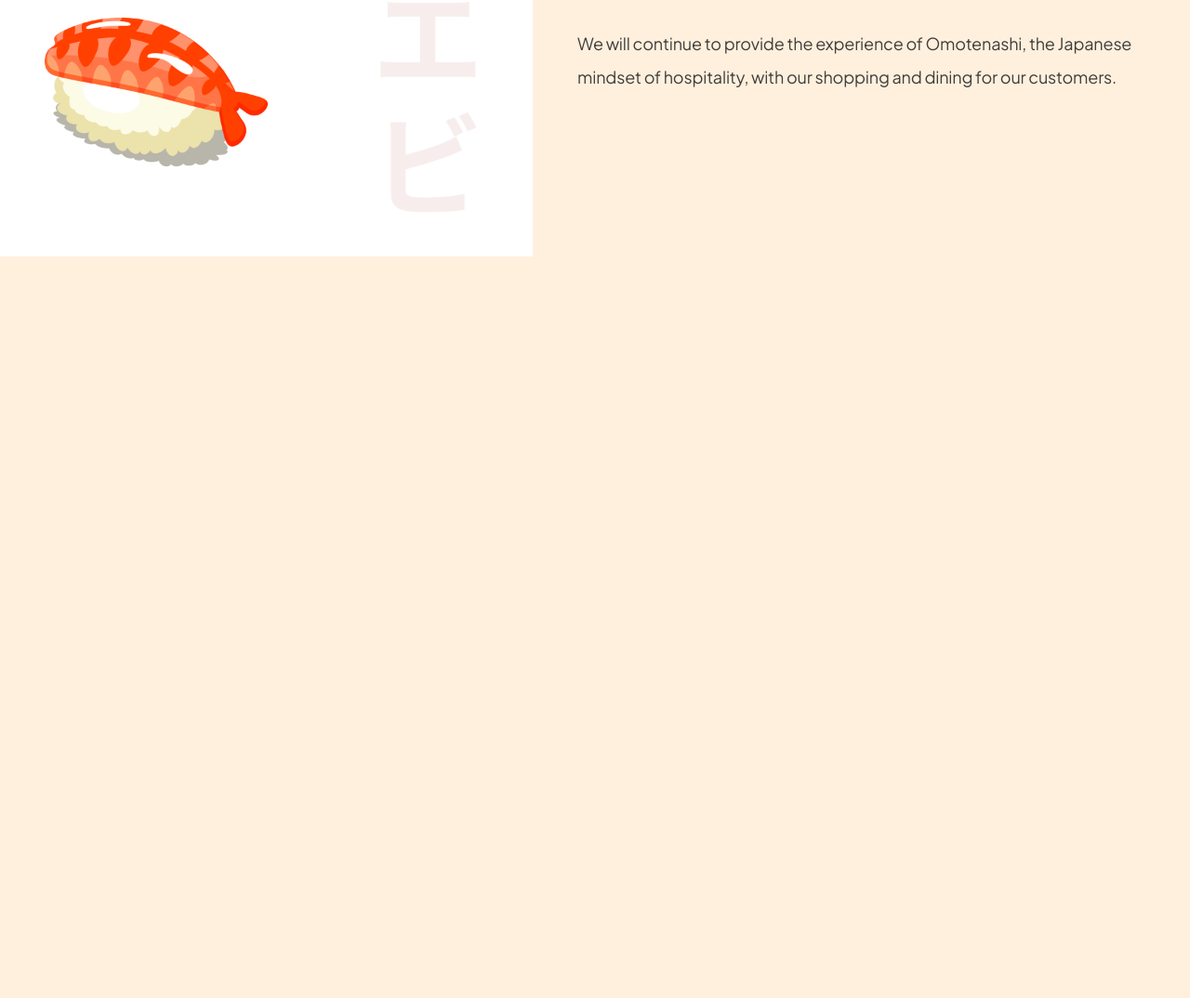
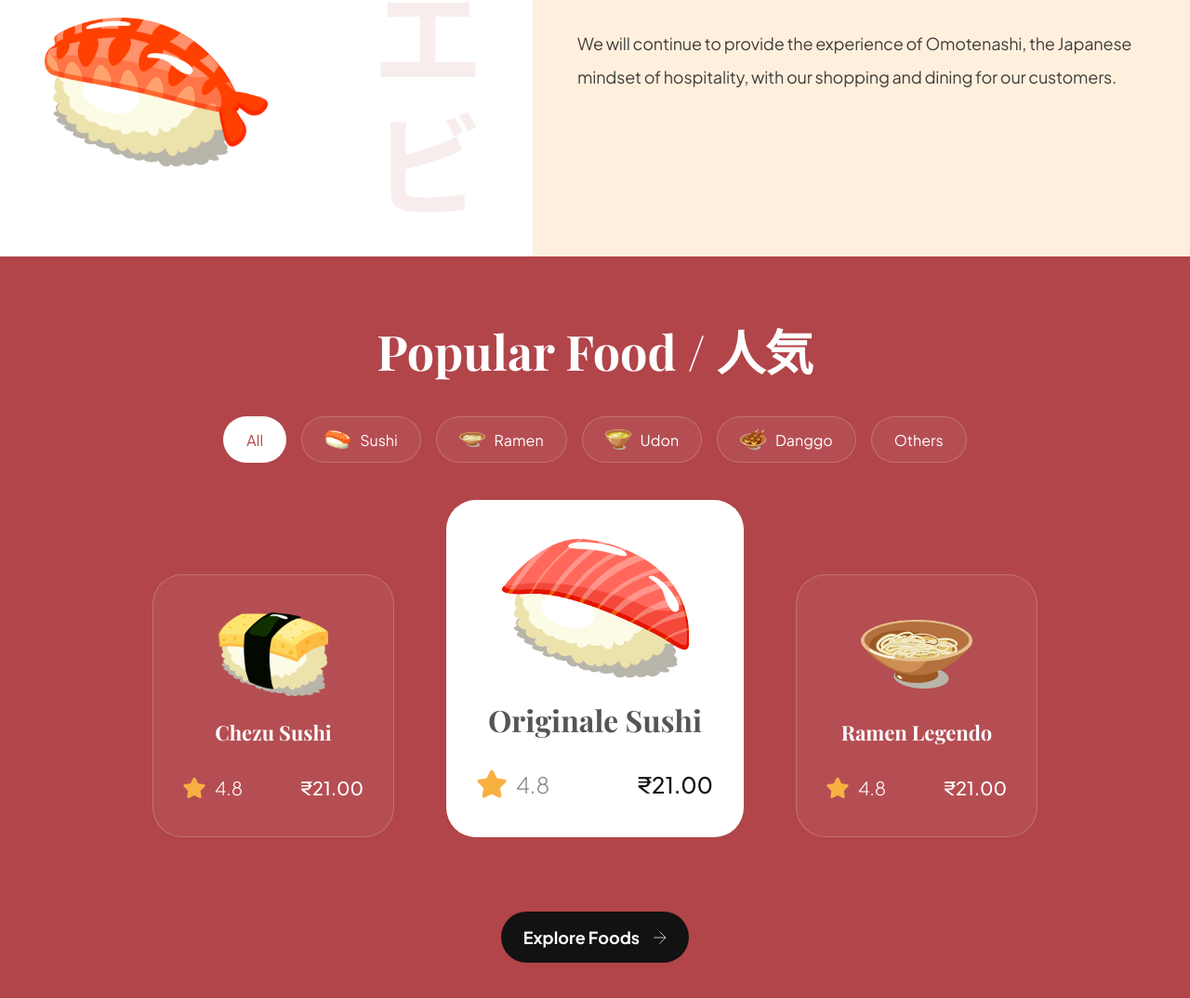
Before and after one commit to NelsonSamuvel/Sushi-website-html-css, a website built with Vite: page index.html in a window 1280 px wide. Shown: the part 1253-2327 px from the top of the page at 93% size. Before the commit the page ends 1529 px from the top, so only its background shows below. Built offline with nearby package versions, Linux system fonts and the light colour scheme.

Commit message:
add pupular-foods section

```diff
--- a/index.html
+++ b/index.html
@@ -113,6 +113,80 @@
 
      </section>
 
+     <section class="popular-foods" id="menu">
+      <h2 class="popular-foods__title">Popular Food / 人気</h2>
+      <div class="popular-foods__filter">
+        <button class="popular-foods__filter-btn active">
+          All
+        </button>
+        <button class="popular-foods__filter-btn">
+          <img src="src/assets/sushi-9.png" alt="sushi 9">
+          Sushi
+        </button>
+        <button class="popular-foods__filter-btn">
+          <img src="src/assets/sushi-8.png" alt="sushi 8">
+          Ramen
+        </button>
+        <button class="popular-foods__filter-btn">
+          <img src="src/assets/sushi-7.png" alt="sushi 7">
+          Udon
+        </button>
+        <button class="popular-foods__filter-btn">
+          <img src="src/assets/sushi-6.png" alt="sushi 6">
+          Danggo
+        </button>
+        <button class="popular-foods__filter-btn">
+          Others
+        </button>
+      </div>
+
+      <div class="popular-foods__menu">
+        <article class="popular-foods__card">
+          <img class="popular-foods__card-image" src="src/assets/sushi-12.png" alt="sushi 12">
+          <h4 class="popular-foods__card-title">Chezu Sushi</h4>
+          <div class="popular-foods__card-details flex-between">
+            <div class="popular-foods__card-rating">
+              <img src="src/assets/star.svg" alt="star">
+              4.8
+            </div>
+            <p>₹21.00</p>
+          </div>
+        </article>
+
+        <article class="popular-foods__card active-card">
+          <img class="popular-foods__card-image" src="src/assets/sushi-11.png" alt="sushi 11">
+          <h4 class="popular-foods__card-title">Originale Sushi</h4>
+          <div class="popular-foods__card-details flex-between">
+            <div class="popular-foods__card-rating">
+              <img src="src/assets/star.svg" alt="star">
+              4.8
+            </div>
+            <p>₹21.00</p>
+          </div>
+        </article>
+
+        <article class="popular-foods__card">
+          <img class="popular-foods__card-image" src="src/assets/sushi-10.png" alt="sushi 10">
+          <h4 class="popular-foods__card-title">Ramen Legendo
+          </h4>
+          <div class="popular-foods__card-details flex-between">
+            <div class="popular-foods__card-rating">
+              <img src="src/assets/star.svg" alt="star">
+              4.8
+            </div>
+            <p>₹21.00</p>
+          </div>
+        </article>
+
+      </div>
+
+      <button class="popular-foods__btn">
+        Explore Foods
+        <img src="src/assets/arrow-right.svg" alt="arrow-right">
+      </button>
+
+     </section>
+
 
 
     <script type="module" src="/src/js/main.js"></script>
--- /dev/null
+++ b/src/css/sections/popular.css
@@ -0,0 +1,171 @@
+.popular-foods{
+    background-color: var(--primary-color);
+    padding: 4rem;
+
+}
+
+.popular-foods__title{
+    text-align: center;
+    color: #fff;
+    font-family: var(--playfair-display);
+    font-size: 3.25rem;
+    line-height: 76px;
+}
+
+.popular-foods__filter{
+    max-width: 100%;
+    display: flex;
+    justify-content: center;
+    margin-top: 2rem;
+    gap: 1rem;
+    overflow-x: auto;
+}
+
+.popular-foods__filter-btn{
+    padding: 10px 24px;
+    background-color: rgba(255, 255, 255, 0.05);
+    border: 1px solid rgba(255, 255, 255, 0.2);
+    cursor: pointer;
+    color: #fff;
+    display: flex;
+    align-items: center;
+    flex-direction: row;
+    gap: 10px;
+    border-radius: 64px;
+    font-weight: 400;
+    font-size: 1rem;
+    font-family: var(--plus-jakarta-sans);
+}
+
+.popular-foods__filter-btn img{
+    width: 28px;
+    height: 28px;
+    object-fit: contain;
+}
+
+.popular-foods__filter-btn.active{
+    background: #fff;
+    color: var(--primary-color);
+}
+
+
+.popular-foods__filter-btn:hover{
+    background: #fff;
+    color: var(--primary-color);
+}
+
+.popular-foods__menu{
+    margin-top: 2.5rem;
+    display: flex;
+    justify-content: center;
+    align-items: flex-end;
+    flex-wrap: wrap;
+    gap: 56px;
+}
+
+.popular-foods__btn{
+    background-color: var(--secondary-color);
+    color: #fff;
+    font-family: var(--plus-jakarta-sans);
+    border: none;
+    outline: none;
+    font-size: 18px;
+    font-weight: 700;
+    border-radius: 64px;
+    padding: 1rem 1.5rem;
+    margin: 80px auto 0;
+    display: block;
+    cursor: pointer;
+}
+
+.popular-foods__btn img{
+    width: 14px;
+    height: 14px;
+    margin-left: 12px;
+}
+
+.popular-foods__card{
+    background: rgba(255, 255, 255, 0.05);
+    padding: 2.5rem 2rem;
+    border-radius: 32px;
+    display: flex;
+    flex-direction: column;
+    align-items: center;
+    min-width: 260px;
+    height: fit-content;
+    border: 1px solid rgba(255, 255, 255, 0.2);
+}
+
+.popular-foods__card-image{
+    width: 120px;
+    height: 90px;
+    object-fit: contain;
+}
+
+.popular-foods__card-title{
+    margin-top: 24px;
+    color: #fff;
+    font-family: var(--playfair-display);
+    font-size: 22px;
+}
+
+.popular-foods__card-details{
+    width: 100%;
+    margin-top: 32px;
+}
+
+.popular-foods__card-rating{
+    display: flex;
+    align-items: center;
+    gap: 10px;
+    font-size: 20px;
+    font-weight: 300;
+    font-family: var(--plus-jakarta-sans);
+    color: #fff;
+}
+
+.popular-foods__card-rating img{
+    width: 24px;
+    height: 24px;
+    object-fit: contain;
+}
+
+.popular-foods__card-details p{
+    font-size: 20px;
+    font-weight: 500;
+    font-family: var(--plus-jakarta-sans);
+    color: #fff;
+}
+
+
+
+.popular-foods__card.active-card{
+    background-color: #fff;
+    min-width: 320px;
+}
+
+.popular-foods__card.active-card .popular-foods__card-image{
+    width: 220px;
+    height: 150px;
+}
+
+.popular-foods__card.active-card .popular-foods__card-title{
+    color: var(--black-500);
+    font-size: 32px;
+}
+
+.popular-foods__card.active-card .popular-foods__card-rating{
+    color: var(--gray-100);
+
+    font-size: 24px;
+}
+
+.popular-foods__card.active-card .popular-foods__card-rating img{
+    width: 32px;
+    height: 32px;
+}
+
+.popular-foods__card.active-card  p{
+    color: var(--secondary-color);
+    font-size: 24px;
+}
--- a/src/css/style.css
+++ b/src/css/style.css
@@ -5,8 +5,8 @@
 @import url("sections/header.css");
 @import url("sections/hero.css");
 @import url("sections/about.css");
-/* @import url("sections/popular.css");
-@import url("sections/trending.css");
+@import url("sections/popular.css");
+/* @import url("sections/trending.css");
 @import url("sections/subscribe.css");
 @import url("sections/footer.css"); */
 
```
